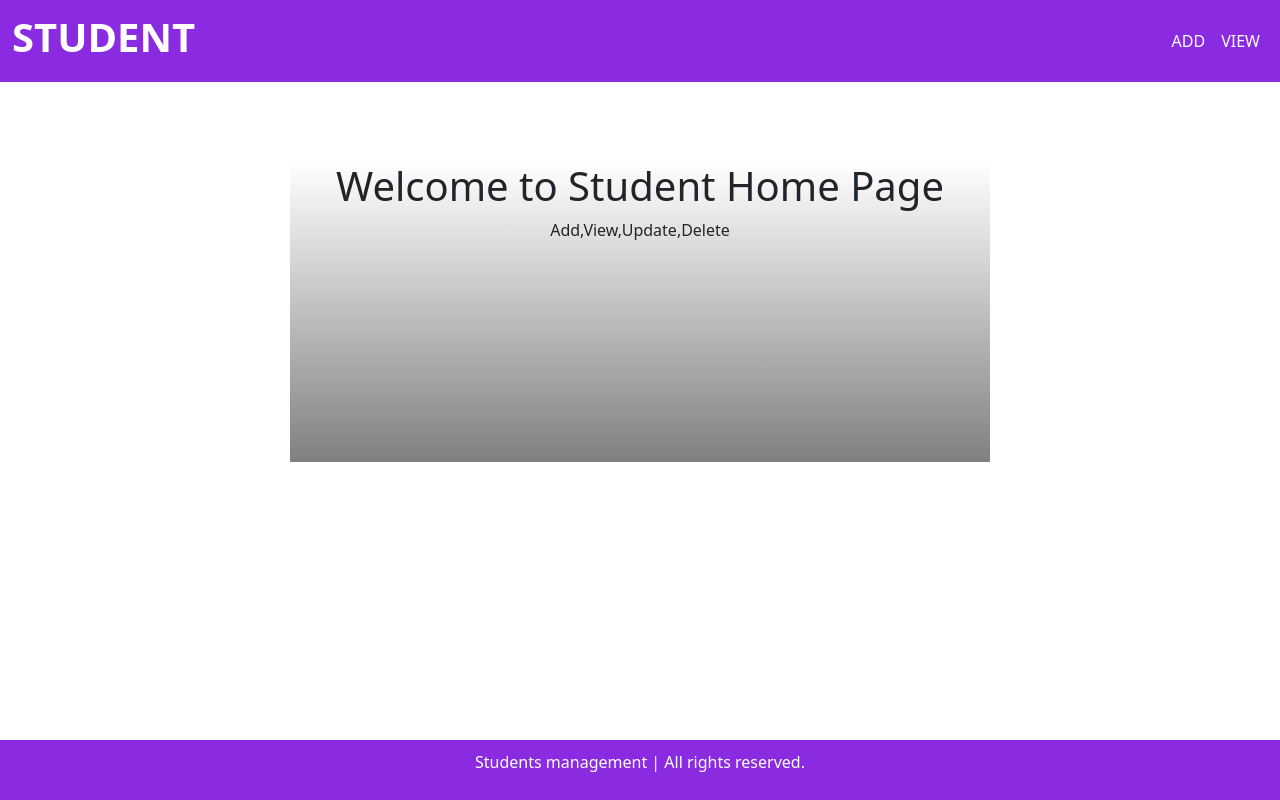
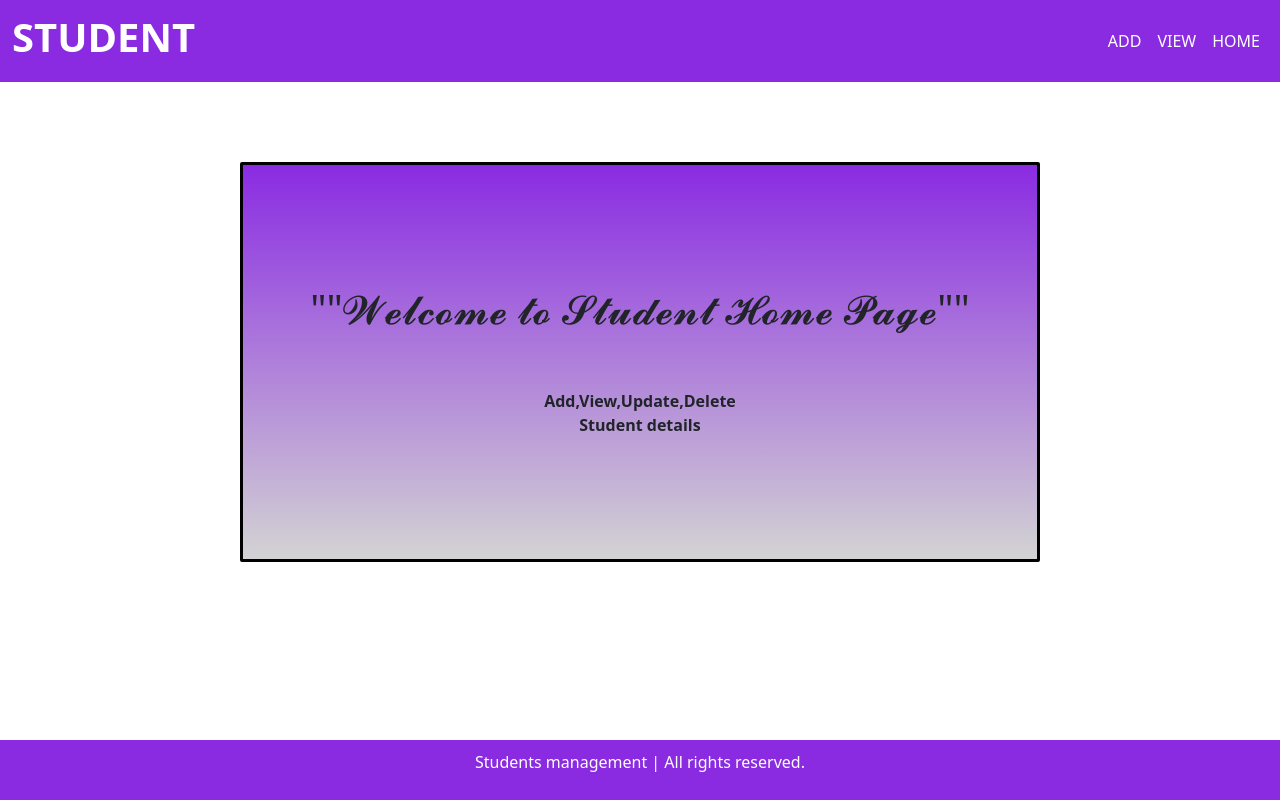
Before and after one commit to Afeefa-ny/Student-management, a Django app: page /home/ in a window 1280 px wide. Run offline with Django 5.2, Linux system fonts and the light colour scheme.

Commit message:
Initial commit

```diff
--- a/myproject/home/templates/base.html
+++ b/myproject/home/templates/base.html
@@ -46,7 +46,7 @@
         <li class="nav-item"><a class="nav-link" href="{% url 'add' %}" style="color:white">ADD</a></li>
                 <li class="nav-item"><a class="nav-link" href="{% url 'view' %}" style="color: white;">VIEW</a></li>
 
-        <!-- <li class="nav-item"><a class="nav-link" href="update/3" style="color:white">UPDATE</a></li> -->
+        <li class="nav-item"><a class="nav-link" href="{% url 'home' %}" style="color:white">HOME</a></li>
         <!-- <li class="nav-item"><a class="nav-link" href="delete/3" style="color: white;">DELETE</a></li> -->
        </ul>
     </div>
--- a/myproject/home/templates/home.html
+++ b/myproject/home/templates/home.html
@@ -1,7 +1,9 @@
 {% extends 'base.html' %}
 
 {% block content %}
-<div class="container" style="background: linear-gradient(white,gray);height: 300px;width: 700px;margin-top: 80px;">
-<h1 class="text-center">Welcome to Student Home Page</h1>
-<p class="text-center">Add,View,Update,Delete</p></div>
+<div class="container" style="background: linear-gradient(blueviolet,lightgray);height: 400px;width: 800px;margin-top: 80px;padding-top: 120px;border-radius: 2px;border: 3px solid black;">
+<h1 class="text-center">""𝓦𝓮𝓵𝓬𝓸𝓶𝓮 𝓽𝓸 𝓢𝓽𝓾𝓭𝓮𝓷𝓽 𝓗𝓸𝓶𝓮 𝓟𝓪𝓰𝓮""</h1><br><br>
+<p class="text-center"><b>Add,View,Update,Delete
+    <br>Student details
+</b></p></div>
 {% endblock %}
```
